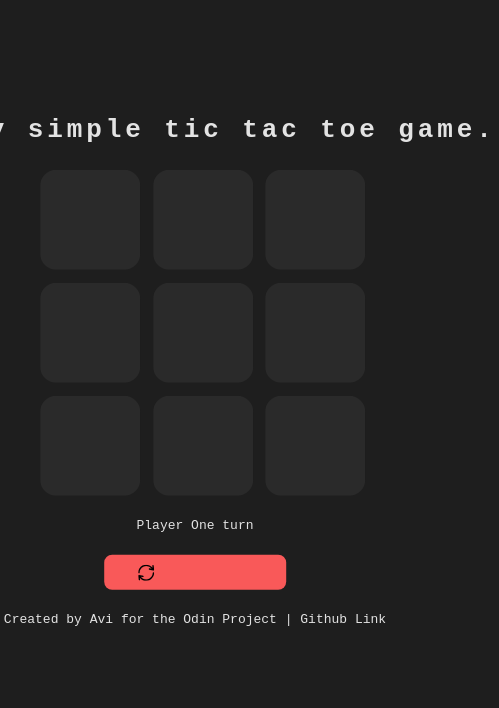
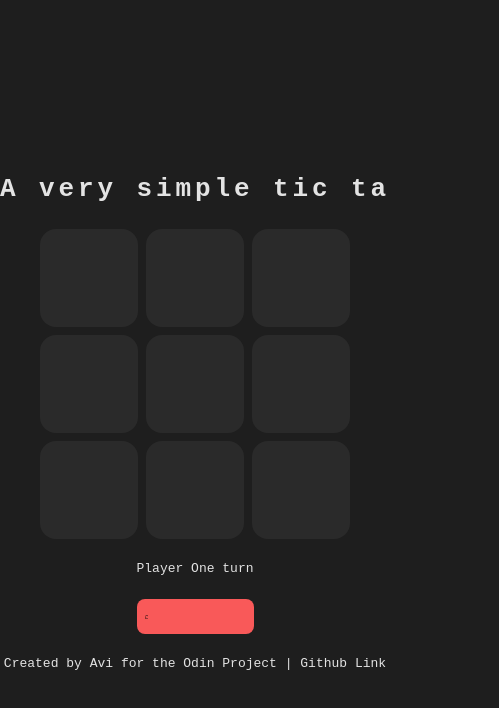
Before and after one commit to ga26oe/TicTacToe, a website: page index.html in a window 390 px wide. Shown: the whole page, 499 px wide, since content can reach past the window. Drawn offline with Linux system fonts and the light colour scheme.

Commit message:
added media queries

```diff
--- a/script.js
+++ b/script.js
@@ -343,7 +343,6 @@ document.addEventListener("DOMContentLoaded", () => {
       handleCellClick(randomMove.row, randomMove.col); //
     } */
 const cells = document.querySelectorAll(".cell.taken");
-
 cells.forEach((cell) => {
   const span = cell.querySelector("span");
   if (
--- a/style.css
+++ b/style.css
@@ -51,10 +51,15 @@ h6 {
 body {
   background-color: var(--webPageColor);
   color: var(--textColor);
-  position: absolute;
+  /*   position: absolute;
   top: 50%;
   left: 50%;
-  transform: translate(-50%, -60%);
+  transform: translate(-50%, -60%); */
+  display: flex;
+  justify-content: center;
+  align-items: center;
+  min-height: 100vh;
+
   font-family: monospace;
 }
 
@@ -92,22 +97,26 @@ body {
 
 .game-container {
   text-align: center;
-  font-family: Arial, sans-serif;
+  font-family: monospace;
   display: flex;
   flex-direction: column;
   justify-content: center;
+  width: 100%;
+  max-width: 600px;
 }
 .board {
   display: grid;
   grid-template-columns: repeat(3, 1fr);
   grid-gap: 0.8rem;
   margin: 20px auto;
-  width: 310px;
+  width: 100%;
+  max-width: 310px;
 }
 
 .cell {
-  width: 100px;
-  height: 100px;
+  /*   width: 100px;
+  height: 100px; */
+  aspect-ratio: 1 / 1;
   display: flex;
   align-items: center;
   justify-content: center;
@@ -204,3 +213,24 @@ svg {
   text-decoration: underline;
   color: var(--xColor);
 }
+
+@media (max-width: 400px) {
+  .board {
+    grid-gap: 0.5rem;
+  }
+  .cell {
+    font-size: 2rem;
+  }
+}
+
+@media (max-width: 300px) {
+  .typewriterHeader h1 {
+    font-size: 0.8rem;
+  }
+  .board {
+    grid-gap: 0.3rem;
+  }
+  .cell {
+    font-size: 1.5rem;
+  }
+}
```
